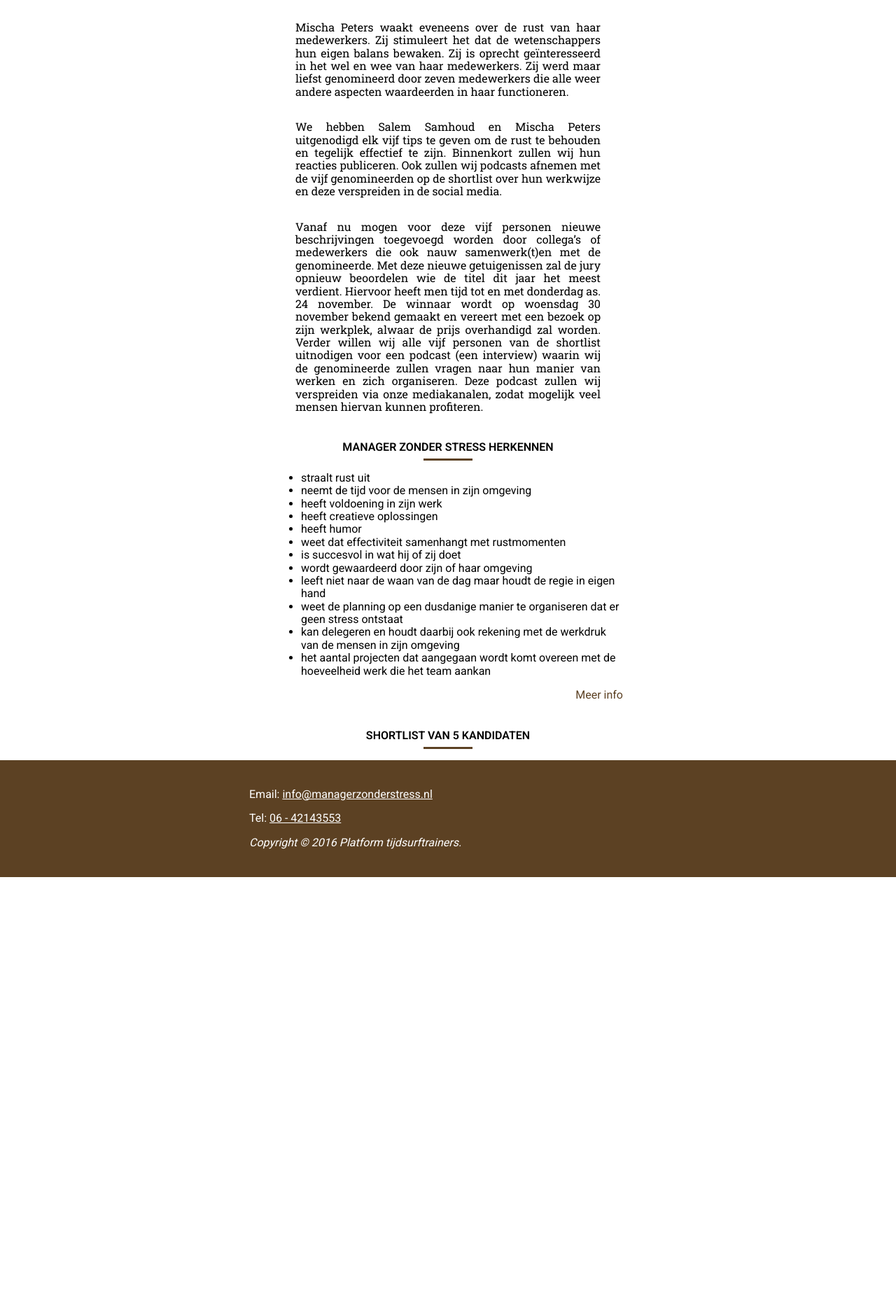
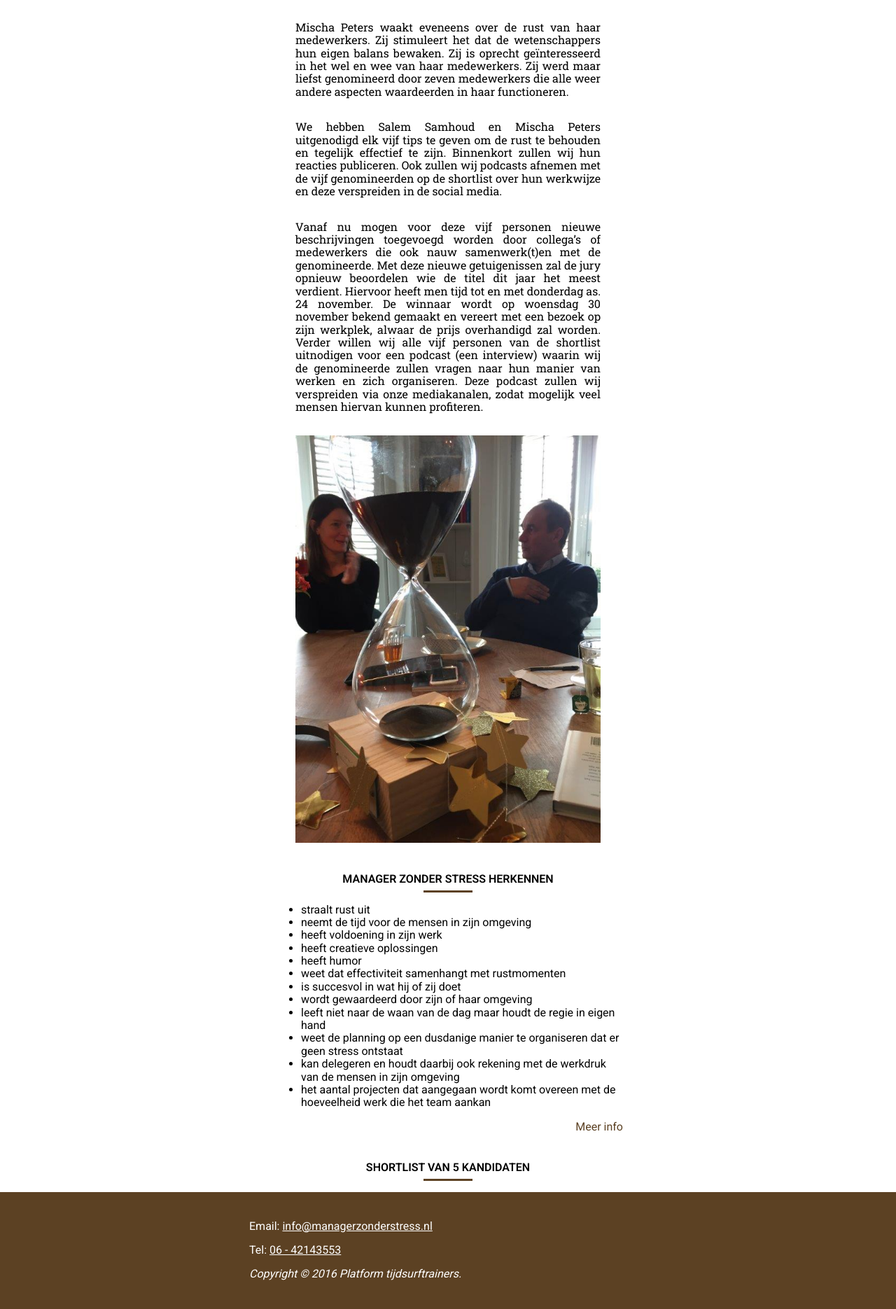
Before and after one commit to nloomans/manager-zonder-stress, a Jekyll site: the page built from index.html, in a window 1280 px wide. Shown: the part 723-2593 px from the top of the page at 70% size. Built offline with Jekyll 4.4.1, drawn with Linux system fonts in a browser that asks for light colours; before the commit the page ends 1976 px from its top, so only the background shows below that.

Commit message:
add picture of mischa and salem

```diff
--- a/_includes/about_text.md
+++ b/_includes/about_text.md
@@ -15,6 +15,7 @@ Met deze nieuwe getuigenissen zal de jury opnieuw beoordelen wie de titel dit ja
 Hiervoor heeft men tijd tot en met donderdag as. 24 november. De winnaar wordt op woensdag 30 november bekend gemaakt en vereert met een bezoek op zijn werkplek, alwaar de prijs overhandigd zal worden.
 Verder willen wij alle vijf personen van de shortlist uitnodigen voor een podcast (een interview) waarin wij de genomineerde zullen vragen naar hun manier van werken en zich organiseren. Deze podcast zullen wij verspreiden via onze mediakanalen, zodat mogelijk veel mensen hiervan kunnen profiteren.
 
+[![Mischa Peters & Salem Samhoud](/assets/winnaars.jpg)](/assets/winnaars.jpg)
 
 # Manager zonder stress herkennen
 
--- a/style/main.sass
+++ b/style/main.sass
@@ -68,3 +68,6 @@ section > header
 a.read-more
   display: block
   text-align: right
+
+img
+  width: 100%
```
Also changed, not shown: assets/winnaars.jpg (added).
